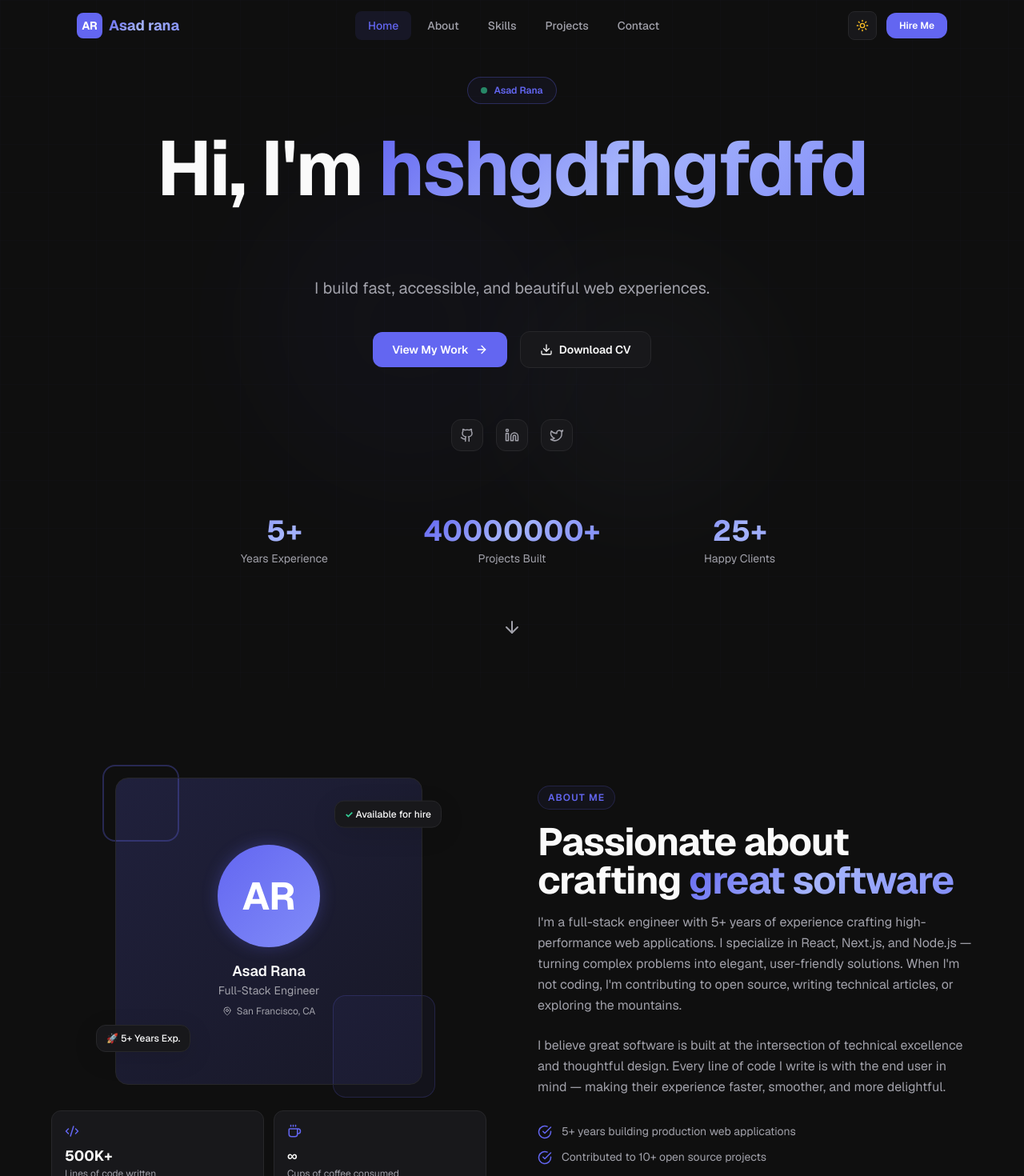
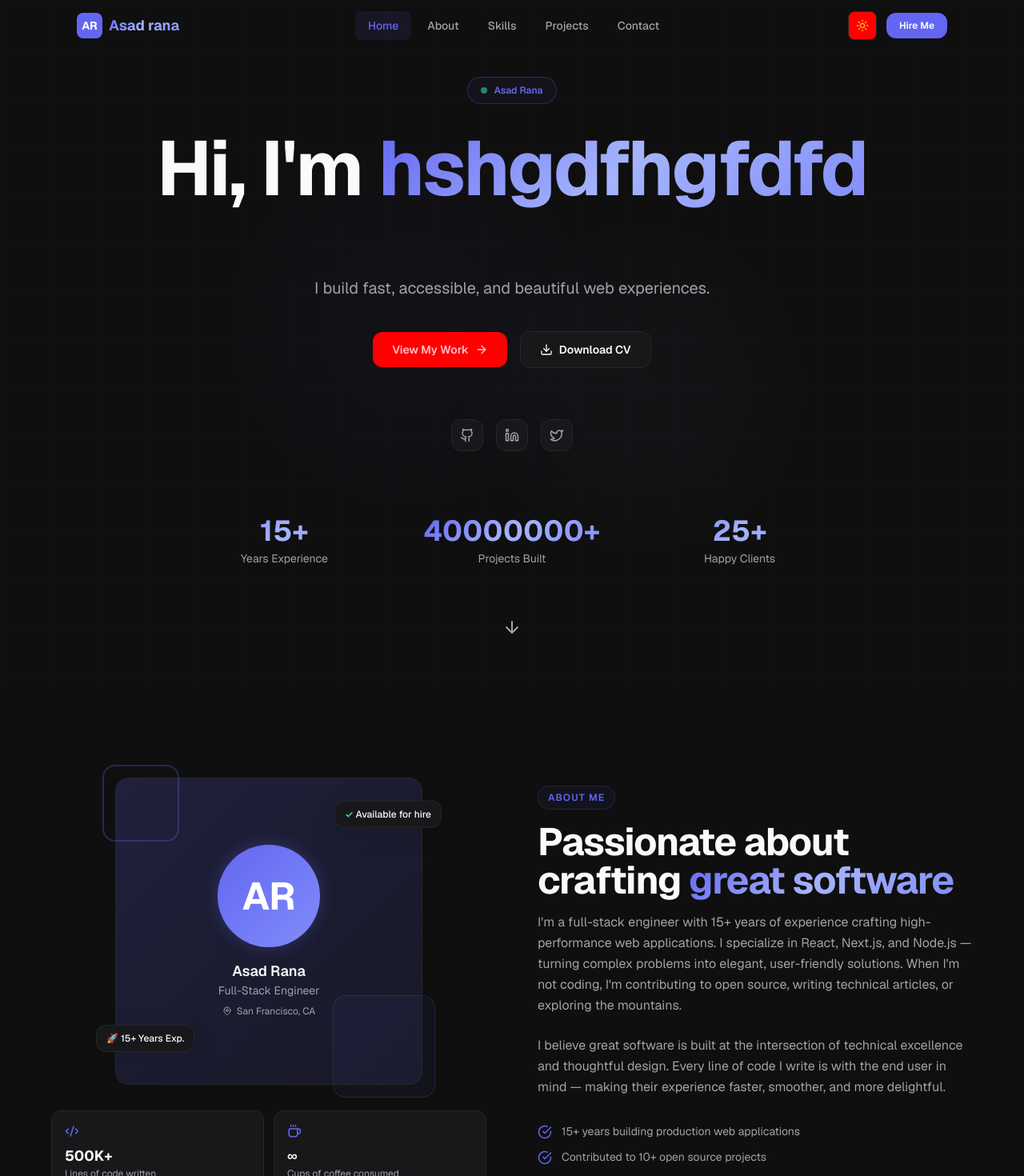
Before and after one commit to ranaasad01/atomic-build-a-modern-portfolio-website-with-da-798ce154, a Next.js app: page / in a window 1280 px wide. Shown: the top 1470 px of the page at 80% size. Built offline with nearby package versions, Linux system fonts and the light colour scheme.

Commit message:
chore: initial generation by Atomic Builder

```diff
--- a/app/globals.css
+++ b/app/globals.css
@@ -143,3 +143,8 @@
     scrollbar-width: none;
   }
 }
+
+section#home > div:nth-child(2) > div:nth-child(1) > div:nth-child(5) > button:nth-child(1) {
+  color: Pink;
+  background-color: Red;
+}
--- a/components/sections/About.tsx
+++ b/components/sections/About.tsx
@@ -9,7 +9,7 @@ import { personalInfo, projects, socialLinks } from "@/lib/data";
 import { Badge } from "@/components/ui/Badge";
 
 const highlights = [
-  "5+ years building production web applications",
+  "15+ years building production web applications",
   "Contributed to 10+ open source projects",
   "Mentored junior developers at 2 startups",
   "Speaker at local React & Node.js meetups",
@@ -70,7 +70,7 @@ export function About() {
                 transition={{ duration: 3.5, repeat: Infinity, ease: "easeInOut", delay: 1 }}
                 className="absolute -left-6 bottom-12 bg-surface border border-border rounded-xl px-3 py-2 shadow-glass text-xs font-medium"
               >
-                🚀 5+ Years Exp.
+                🚀 15+ Years Exp.
               </motion.div>
             </div>
 
--- a/components/sections/Hero.tsx
+++ b/components/sections/Hero.tsx
@@ -75,7 +75,7 @@ export function Hero() {
             variants={fadeInUp}
             className="flex flex-col sm:flex-row items-center gap-4 mb-16"
           >
-            <button onClick={() => handleScroll("projects")} className="btn-primary group">
+            <button onClick={() => handleScroll("projects")} className="btn-primary group" style={{ color: "Pink", backgroundColor: "Red" }}>
               View My Work
               <ArrowRight size={16} className="group-hover:translate-x-1 transition-transform" />
             </button>
--- a/components/ui/ThemeToggle.tsx
+++ b/components/ui/ThemeToggle.tsx
@@ -1,7 +1,8 @@
 "use client";
 
+import { useEffect, useState } from "react";
 import { useTheme } from "next-themes";
-import { useEffect, useState } from "react";
+
 import { Moon, Sun } from "lucide-react";
 import { motion, AnimatePresence } from "framer-motion";
 
@@ -25,6 +26,7 @@ export function ThemeToggle() {
       className="relative w-9 h-9 rounded-lg bg-surface hover:bg-surface-hover border border-border
                  flex items-center justify-center transition-colors duration-200
                  focus:outline-none focus:ring-2 focus:ring-primary/50"
+      style={{ color: "Pink", backgroundColor: "Red" }}
       whileTap={{ scale: 0.9 }}
       aria-label={isDark ? "Switch to light mode" : "Switch to dark mode"}
     >
--- a/lib/data.ts
+++ b/lib/data.ts
@@ -154,10 +154,10 @@ export const personalInfo = {
   name: "Asad Rana",
   title: "Full-Stack Engineer",
   tagline: "I build fast, accessible, and beautiful web experiences.",
-  bio: "I'm a full-stack engineer with 5+ years of experience crafting high-performance web applications. I specialize in React, Next.js, and Node.js — turning complex problems into elegant, user-friendly solutions. When I'm not coding, I'm contributing to open source, writing technical articles, or exploring the mountains.",
+  bio: "I'm a full-stack engineer with 15+ years of experience crafting high-performance web applications. I specialize in React, Next.js, and Node.js — turning complex problems into elegant, user-friendly solutions. When I'm not coding, I'm contributing to open source, writing technical articles, or exploring the mountains.",
   location: "San Francisco, CA",
   availability: "Open to opportunities",
-  yearsExperience: 5,
+  yearsExperience: 15,
   projectsCompleted: 40000000,
   happyClients: 25,
 };
```
